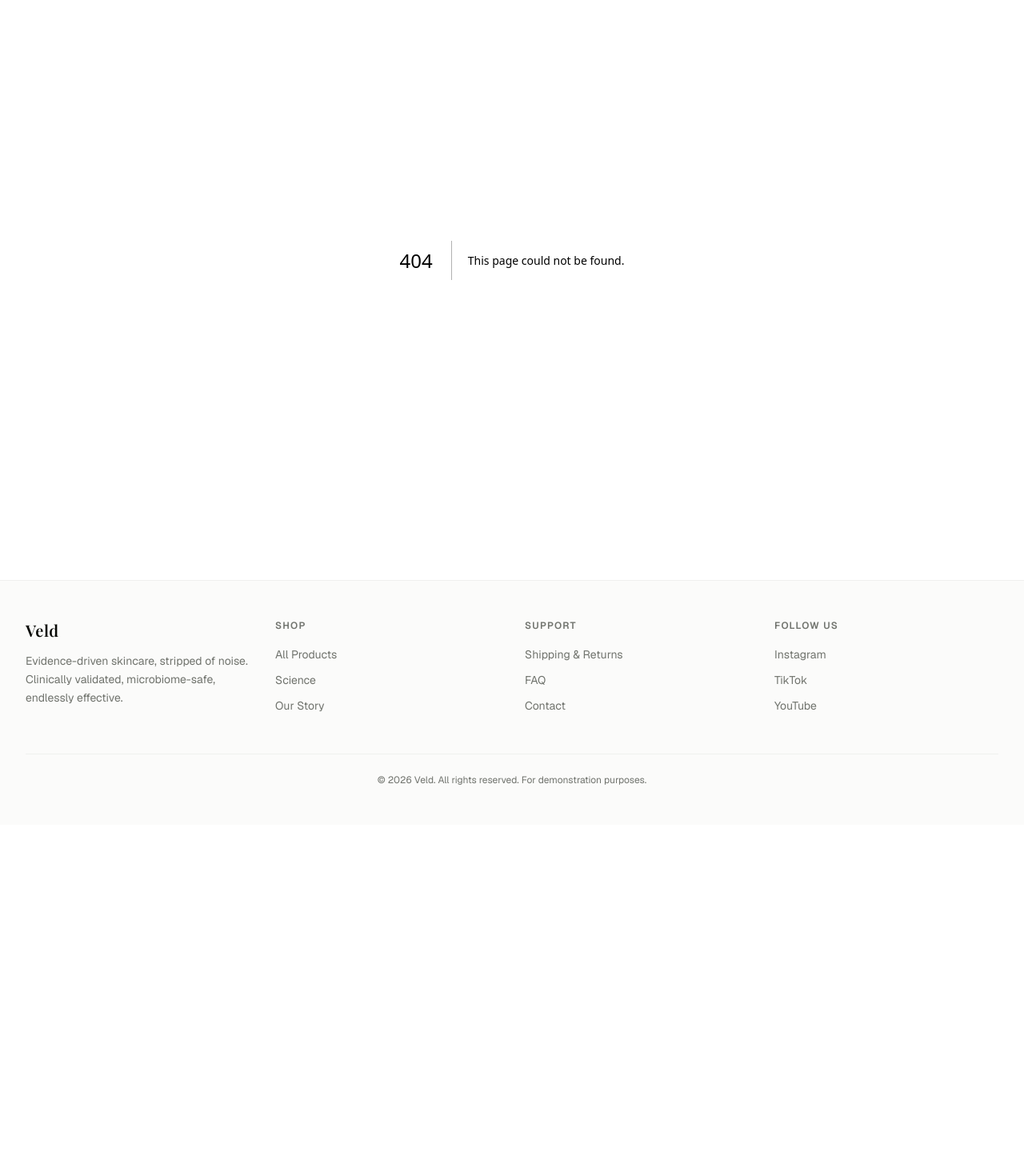
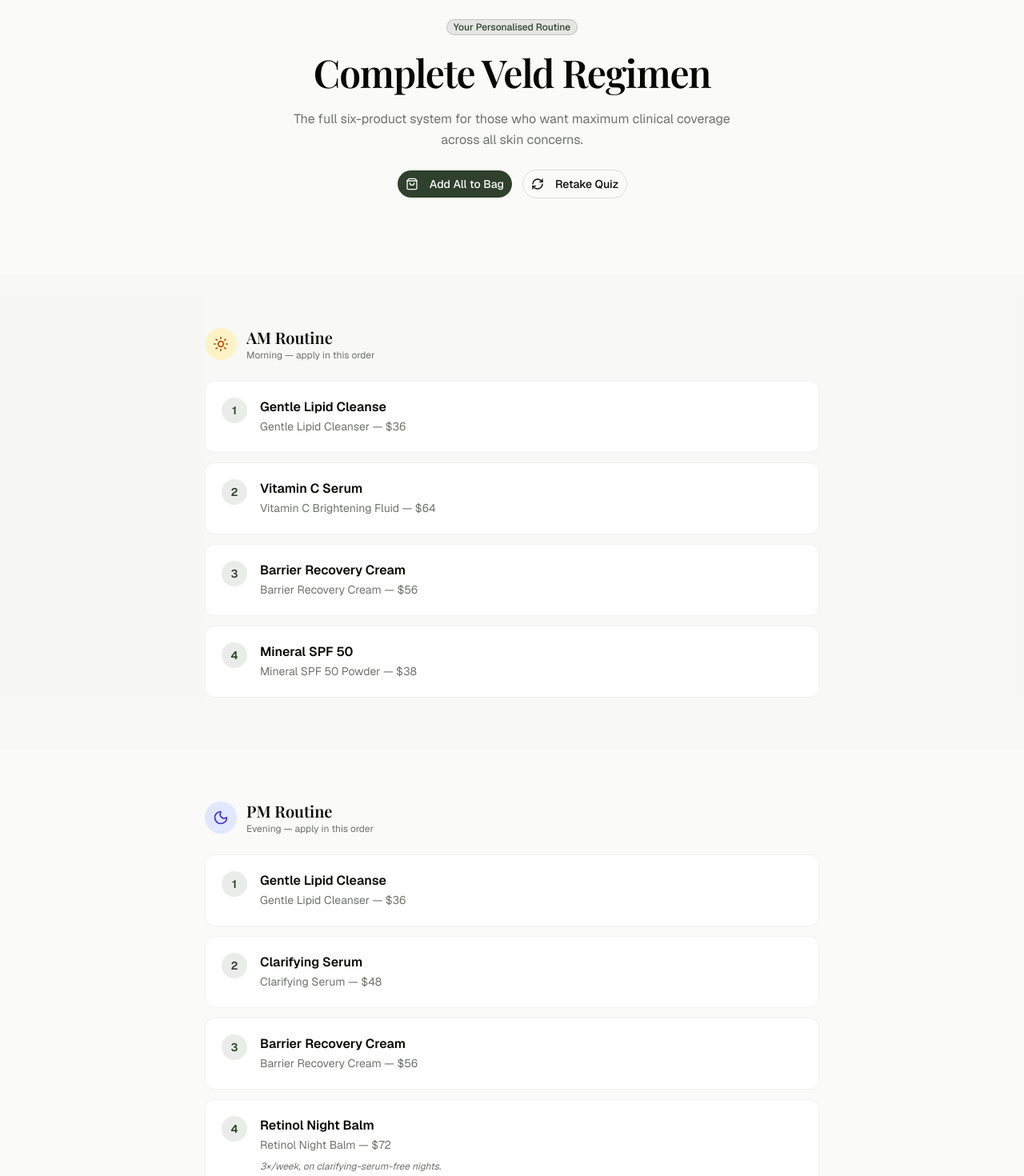
Before and after one commit to anas-khan-antimatter/mkt-veld-skincare, a Next.js app: page /quiz/results in a window 1280 px wide. Before the commit this address had no page. Shown: the part 140-1610 px from the top of the page at 80% size. Before the commit the page ends 1171 px from the top, so only its background shows below. Built offline with nearby package versions, Linux system fonts and the light colour scheme; a web font is replaced by a local one.

Commit message:
antimatter: checkpoint c-1790732953561-xczn6

```diff
--- /dev/null
+++ b/src/app/quiz/results/page.tsx
@@ -0,0 +1,239 @@
+"use client";
+
+import { useSearchParams, useRouter } from "next/navigation";
+import { useMemo } from "react";
+import { products } from "@/data/products";
+import { routineStacks, type RoutineStep } from "@/data/routine";
+import { getRoutineIdFromAnswers } from "@/data/quiz";
+import { Button } from "@/components/ui/button";
+import { Badge } from "@/components/ui/badge";
+import { Separator } from "@/components/ui/separator";
+import { useCart } from "@/lib/cart";
+import Link from "next/link";
+import { Sun, Moon, ShoppingBag, Check, ArrowRight, RefreshCw } from "lucide-react";
+
+export default function QuizResultsPage() {
+  const searchParams = useSearchParams();
+  const router = useRouter();
+  const { addItem, setIsOpen } = useCart();
+
+  const result = useMemo(() => {
+    const answers: Record<string, string> = {};
+    for (const [key, value] of searchParams.entries()) {
+      answers[key] = value;
+    }
+
+    const routineId = getRoutineIdFromAnswers(answers);
+    const stack = routineStacks.find((s) => s.id === routineId) || routineStacks[0];
+    return { answers, stack };
+  }, [searchParams]);
+
+  const { stack } = result;
+
+  const getProduct = (id: string) => products.find((p) => p.id === id);
+
+  const handleAddAllToCart = (steps: RoutineStep[]) => {
+    const added = new Set<string>();
+    for (const step of steps) {
+      const product = products.find((p) => p.id === step.productId);
+      if (product && !added.has(product.id)) {
+        added.add(product.id);
+        addItem({
+          id: product.id,
+          name: product.name,
+          size: product.sizes[0].label,
+          price: product.sizes[0].price,
+          image: product.image,
+        });
+      }
+    }
+    setIsOpen(true);
+  };
+
+  return (
+    <div className="flex flex-col">
+      {/* Hero */}
+      <section className="px-6 py-16 lg:px-8 lg:py-24">
+        <div className="mx-auto max-w-3xl text-center">
+          <Badge className="mb-4 bg-primary/10 text-primary border-primary/20">
+            Your Personalised Routine
+          </Badge>
+          <h1 className="font-heading text-4xl font-semibold leading-tight tracking-tight text-foreground lg:text-5xl">
+            {stack.name}
+          </h1>
+          <p className="mt-4 text-base leading-relaxed text-muted-foreground max-w-xl mx-auto">
+            {stack.description}
+          </p>
+          <div className="mt-6 flex flex-wrap justify-center gap-3">
+            <Button
+              size="lg"
+              className="rounded-full"
+              onClick={() => handleAddAllToCart(stack.steps)}
+            >
+              <ShoppingBag className="mr-2 h-4 w-4" />
+              Add All to Bag
+            </Button>
+            <Button
+              variant="outline"
+              size="lg"
+              className="rounded-full"
+              onClick={() => router.push("/quiz")}
+            >
+              <RefreshCw className="mr-2 h-4 w-4" />
+              Retake Quiz
+            </Button>
+          </div>
+        </div>
+      </section>
+
+      {/* AM Routine */}
+      <section className="bg-muted/30 px-6 py-12 lg:px-8 lg:py-16">
+        <div className="mx-auto max-w-3xl">
+          <div className="flex items-center gap-3 mb-6">
+            <div className="flex h-10 w-10 items-center justify-center rounded-full bg-amber-100 text-amber-700">
+              <Sun className="h-5 w-5" />
+            </div>
+            <div>
+              <h2 className="font-heading text-xl font-semibold text-foreground">
+                AM Routine
+              </h2>
+              <p className="text-xs text-muted-foreground">
+                Morning — apply in this order
+              </p>
+            </div>
+          </div>
+
+          <div className="space-y-3">
+            {stack.steps
+              .filter((s) => s.time === "AM" || s.time === "AM+PM")
+              .sort((a, b) => a.order - b.order)
+              .map((step, i) => {
+                const product = getProduct(step.productId);
+                return (
+                  <div
+                    key={step.productId + step.step}
+                    className="flex items-start gap-4 rounded-xl border border-border/40 bg-card p-5"
+                  >
+                    <span className="flex h-8 w-8 shrink-0 items-center justify-center rounded-full bg-primary/10 text-sm font-semibold text-primary">
+                      {i + 1}
+                    </span>
+                    <div className="flex-1 min-w-0">
+                      <div className="flex items-start justify-between gap-3">
+                        <div>
+                          <p className="text-base font-semibold text-foreground">
+                            {step.step}
+                          </p>
+                          {product && (
+                            <Link
+                              href={`/products/${product.id}`}
+                              className="text-sm text-muted-foreground hover:text-primary transition-colors"
+                            >
+                              {product.name} — ${product.sizes[0].price}
+                            </Link>
+                          )}
+                        </div>
+                      </div>
+                      {step.note && (
+                        <p className="mt-1.5 text-xs text-muted-foreground italic leading-relaxed">
+                          {step.note}
+                        </p>
+                      )}
+                    </div>
+                  </div>
+                );
+              })}
+          </div>
+        </div>
+      </section>
+
+      {/* PM Routine */}
+      <section className="px-6 py-12 lg:px-8 lg:py-16">
+        <div className="mx-auto max-w-3xl">
+          <div className="flex items-center gap-3 mb-6">
+            <div className="flex h-10 w-10 items-center justify-center rounded-full bg-indigo-100 text-indigo-700">
+              <Moon className="h-5 w-5" />
+            </div>
+            <div>
+              <h2 className="font-heading text-xl font-semibold text-foreground">
+                PM Routine
+              </h2>
+              <p className="text-xs text-muted-foreground">
+                Evening — apply in this order
+              </p>
+            </div>
+          </div>
+
+          <div className="space-y-3">
+            {stack.steps
+              .filter((s) => s.time === "PM" || s.time === "AM+PM")
+              .sort((a, b) => a.order - b.order)
+              .map((step, i) => {
+                const product = getProduct(step.productId);
+                return (
+                  <div
+                    key={step.productId + step.step}
+                    className="flex items-start gap-4 rounded-xl border border-border/40 bg-card p-5"
+                  >
+                    <span className="flex h-8 w-8 shrink-0 items-center justify-center rounded-full bg-primary/10 text-sm font-semibold text-primary">
+                      {i + 1}
+                    </span>
+                    <div className="flex-1 min-w-0">
+                      <div className="flex items-start justify-between gap-3">
+                        <div>
+                          <p className="text-base font-semibold text-foreground">
+                            {step.step}
+                          </p>
+                          {product && (
+                            <Link
+                              href={`/products/${product.id}`}
+                              className="text-sm text-muted-foreground hover:text-primary transition-colors"
+                            >
+                              {product.name} — ${product.sizes[0].price}
+                            </Link>
+                          )}
+                        </div>
+                      </div>
+                      {step.note && (
+                        <p className="mt-1.5 text-xs text-muted-foreground italic leading-relaxed">
+                          {step.note}
+                        </p>
+                      )}
+                    </div>
+                  </div>
+                );
+              })}
+          </div>
+        </div>
+      </section>
+
+      {/* Add all CTA */}
+      <section className="bg-primary/5 px-6 py-12 lg:px-8 lg:py-16">
+        <div className="mx-auto max-w-2xl text-center">
+          <h2 className="font-heading text-2xl font-semibold text-foreground">
+            Ready to start your routine?
+          </h2>
+          <div className="mt-6 flex flex-wrap justify-center gap-3">
+            <Button
+              size="lg"
+              className="rounded-full"
+              onClick={() => handleAddAllToCart(stack.steps)}
+            >
+              <ShoppingBag className="mr-2 h-4 w-4" />
+              Add All Products to Bag
+            </Button>
+            <Button asChild variant="outline" size="lg" className="rounded-full">
+              <Link href="/routine">
+                Customise Routine
+                <ArrowRight className="ml-2 h-4 w-4" />
+              </Link>
+            </Button>
+          </div>
+          <p className="mt-4 text-xs text-muted-foreground">
+            Adds one of each unique product in this routine. Adjust quantities
+            in your bag.
+          </p>
+        </div>
+      </section>
+    </div>
+  );
+}
```
